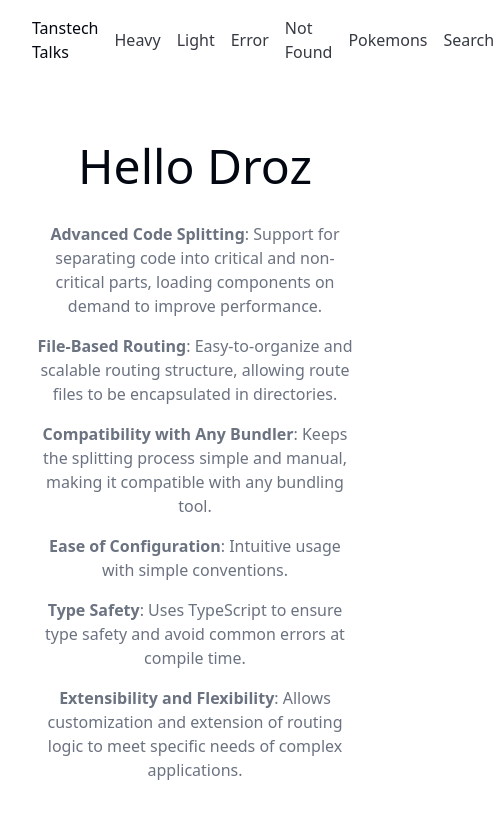
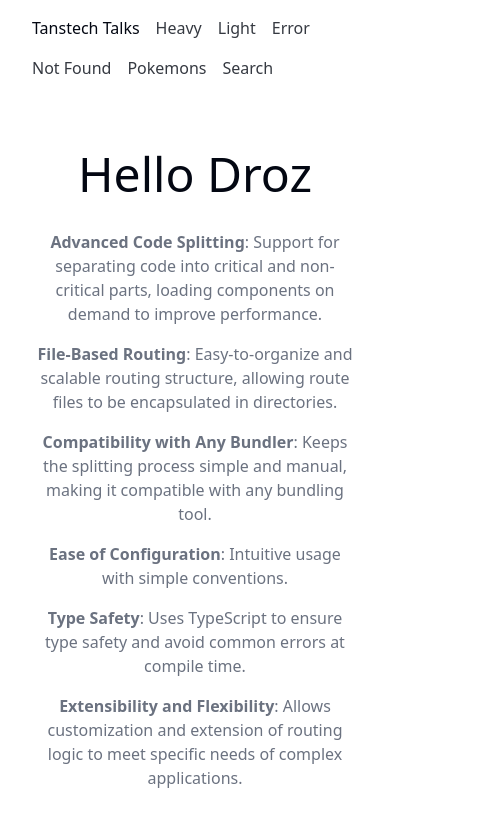
Before and after one commit to YaGRRusso/tanstech-talks, a React (Vite) app: page / in a window 390 px wide. Shown: the top 826 px of the page, 494 px wide, since content can reach past the window. Built offline with nearby package versions, Linux system fonts and the light colour scheme.

Commit message:
fix: responsive header

```diff
--- a/src/routes/_layout/_header.tsx
+++ b/src/routes/_layout/_header.tsx
@@ -29,7 +29,7 @@
   return (
     <div className={cn('flex min-h-screen flex-col bg-background text-foreground', theme)}>
       <header className="container flex w-full items-center justify-between gap-4 py-4">
-        <div className="flex items-center gap-4">
+        <div className="flex flex-wrap items-center gap-4">
           {routes.map(({ children, ...route }) => (
             <Link
               key={route.to}
--- a/src/routes/_layout/_header/error.lazy.tsx
+++ b/src/routes/_layout/_header/error.lazy.tsx
@@ -13,7 +13,7 @@
   return (
     <>
       <Title>{error.error.name}</Title>
-      <Badge >{error.error.message}</Badge>
+      <Badge>{error.error.message}</Badge>
       <Button onClick={() => error.reset()} variant="outline">
         Try Again
       </Button>
```
